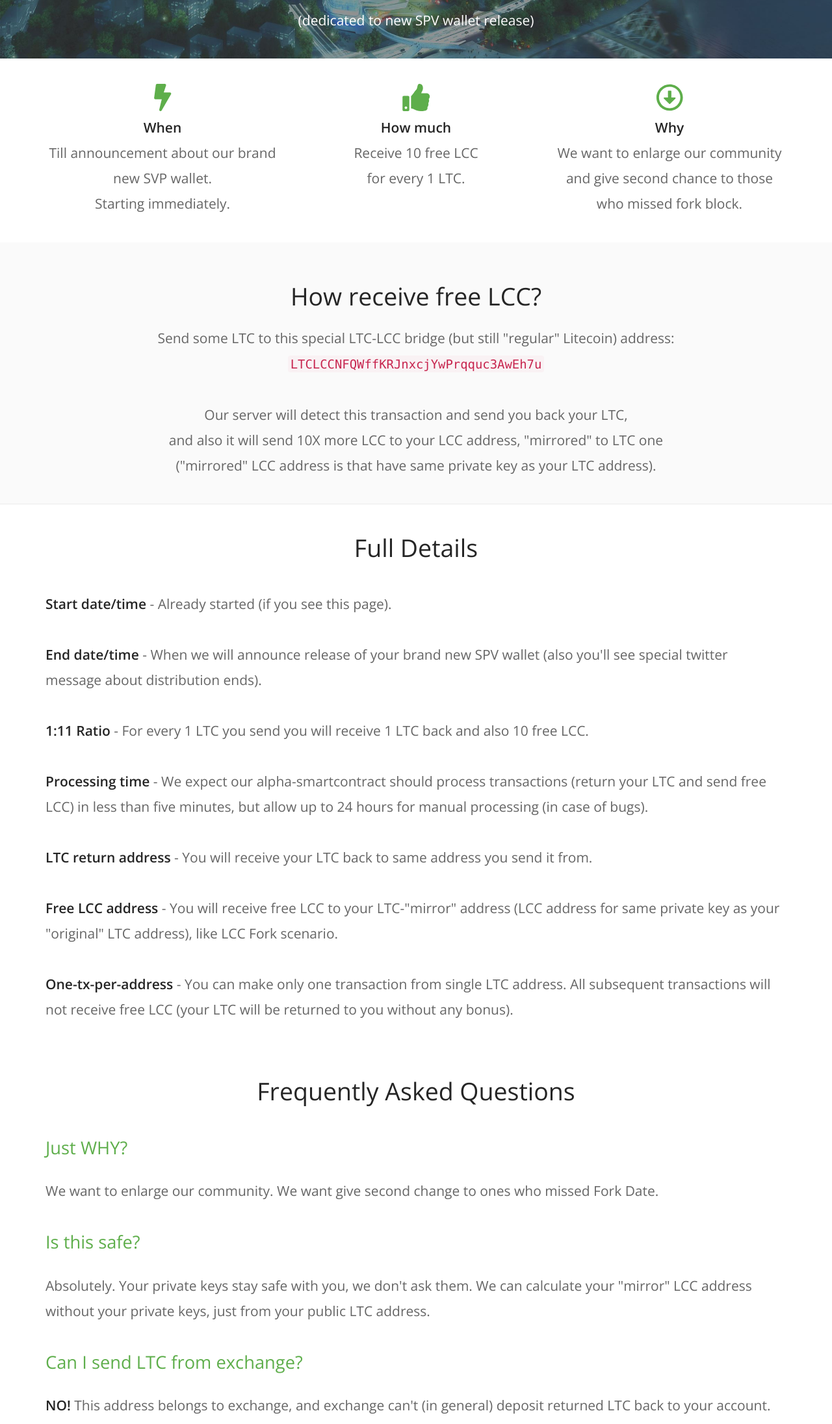
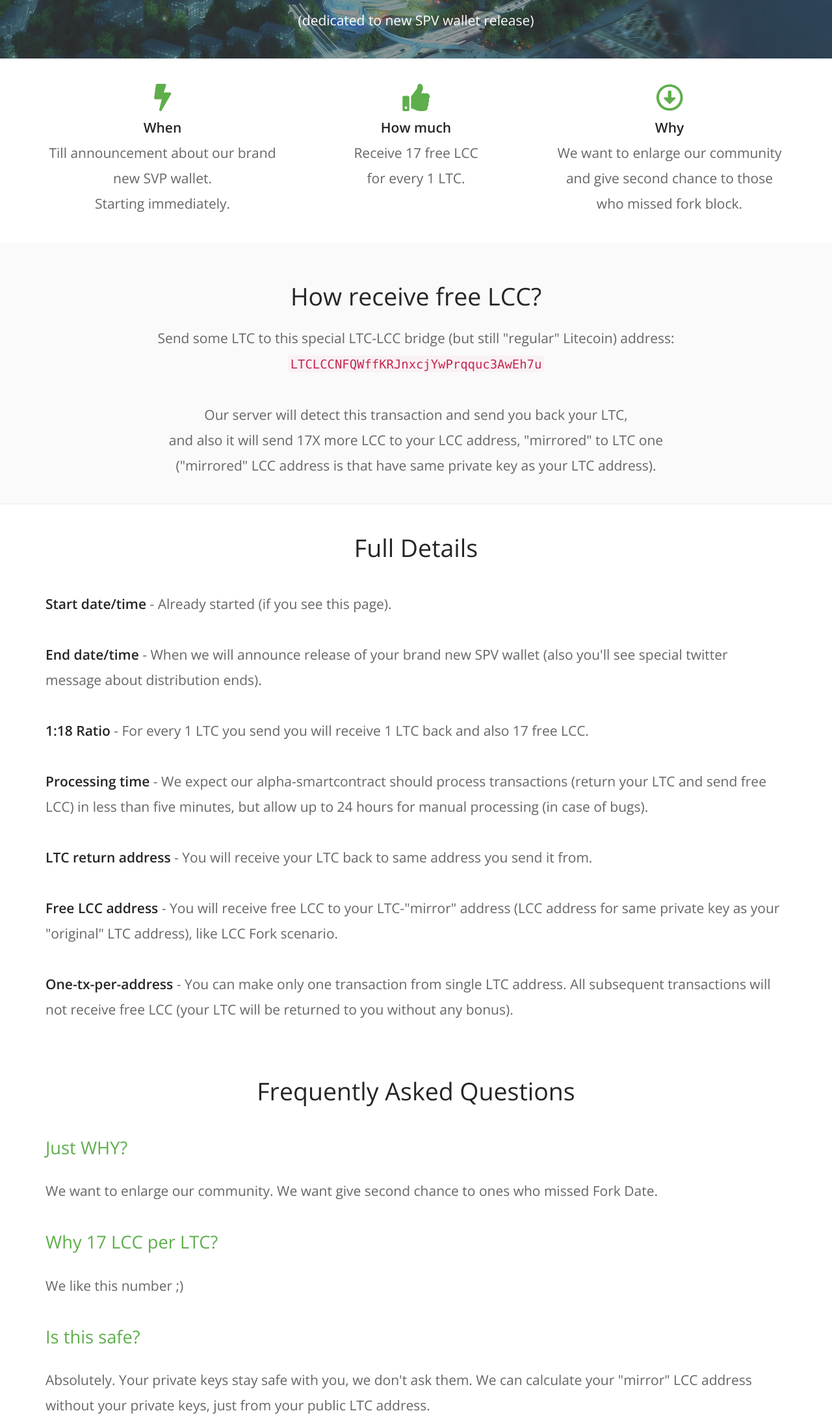
Before and after one commit to Litecoin-Cash-Rocks/litecoin-cash-rocks.github.io, a plain HTML site: page index.html in a window 1280 px wide. Shown: the part 602-2793 px from the top of the page at 65% size. Drawn offline with nearby package versions, Linux system fonts and the light colour scheme.

Commit message:
Rate changed to 1:17; minor fixes

```diff
--- a/index.html
+++ b/index.html
@@ -118,7 +118,7 @@ Limited LCC distribution to LTC holders!
 <div class="col-sm-4 col-md-4">
 <p><i class="fa fa-thumbs-up fa-fw fa-2x"></i></p>
 <p><strong>How much</strong></p>
-<p>Receive 10 free LCC<br/> for every 1 LTC.</p>
+<p>Receive 17 free LCC<br/> for every 1 LTC.</p>
 </div>
 <div class="col-sm-4 col-md-4">
 <p><i class="far fa-arrow-alt-circle-down fa-fw fa-2x"></i></p>
@@ -140,7 +140,7 @@ Limited LCC distribution to LTC holders!
 Send some LTC to this special LTC-LCC bridge (but still "regular" Litecoin) address:<br>
 <code>LTCLCCNFQWffKRJnxcjYwPrqquc3AwEh7u</code>
 <br><br>
-Our server will detect this transaction and send you back your LTC, <br/>and also it will send 10X more LCC to your LCC address, "mirrored" to LTC one <br/> ("mirrored" LCC address is that have same private key as your LTC address).
+Our server will detect this transaction and send you back your LTC, <br/>and also it will send 17X more LCC to your LCC address, "mirrored" to LTC one <br/> ("mirrored" LCC address is that have same private key as your LTC address).
 </div>
 </div>
 </div>
@@ -158,7 +158,7 @@ Our server will detect this transaction and send you back your LTC, <br/>and als
 <div class="col-sm-12 col-md-12">
 <p><strong>Start date/time</strong> - Already started (if you see this page).</p>
 <p><strong>End date/time</strong> - When we will announce release of your brand new SPV wallet (also you'll see special twitter message about distribution ends).</p>
-<p><strong>1:11 Ratio</strong> - For every 1 LTC you send you will receive 1 LTC back and also 10 free LCC.</p>
+<p><strong>1:18 Ratio</strong> - For every 1 LTC you send you will receive 1 LTC back and also 17 free LCC.</p>
 <p><strong>Processing time</strong> - We expect our alpha-smartcontract should process transactions (return your LTC and send free LCC) in less than five minutes, but allow up to 24 hours for manual processing (in case of bugs).</p>
 <p><strong>LTC return address</strong> - You will receive your LTC back to same address you send it from.</p>
 <p><strong>Free LCC address</strong> - You will receive free LCC to your LTC-"mirror" address (LCC address for same private key as your "original" LTC address), like LCC Fork scenario.</p>
@@ -179,7 +179,10 @@ Our server will detect this transaction and send you back your LTC, <br/>and als
 <div class="row">
 <div class="col-xs-12">
 <p class="question">Just WHY?</p>
-<p>We want to enlarge our community. We want give second change to ones who missed Fork Date.</p>
+<p>We want to enlarge our community. We want give second chance to ones who missed Fork Date.</p>
+
+<p class="question">Why 17 LCC per LTC?</p>
+<p>We like this number ;)</p>
 
 <p class="question">Is this safe?</p>
 <p>Absolutely. Your private keys stay safe with you, we don't ask them. We can calculate your "mirror" LCC address without your private keys, just from your public LTC address.</p>
@@ -197,16 +200,19 @@ Our server will detect this transaction and send you back your LTC, <br/>and als
 <p>You will receive all your LTC back, but your will not receive free LCC.</p>
 
 <p class="question">What if I make several transactions from same LTC address?</p>
-<p>All your LTC will be returned to you, but your will receive free LCC only for your first transaction (10X amount of first transaction).</p>
+<p>All your LTC will be returned to you, but your will receive free LCC only for your first transaction (17X amount of first transaction).</p>
 
 <p class="question">Can I participate if already participated in Fork?</p>
 <p>Everyone can participate. No matter participated you (your LTC address) in Fork or not.</p>
+
+<p class="question">Is this site a SCAM?</p>
+<p>Right question. You should answer it yourself, but take a look at <a target="_blank" href="https://github.com/Litecoin-Cash-Rocks/litecoin-cash-rocks.github.io">site committers on GitHub</a>.</p>
 
 <br><br>
 
 <div class="alert alert-success">
 <p class="question">What are you waiting for?</p>
-<p style="margin-bottom:0;">We know our brand new SPV wallet release date and time. You are not. <br/>Grab your free LCC now! Just send LTC to this special bridge LTC-LCC address:<br>
+<p style="margin-bottom:0;">We know our brand new SPV wallet release exact date and time. You are not. <br/>Don't waste time, grab your free LCC now! Just send LTC to this special LTC-LCC bridge address:<br>
 <div style="text-align:center"><code>LTCLCCNFQWffKRJnxcjYwPrqquc3AwEh7u</code></div>
 </p>
 </div>
```
